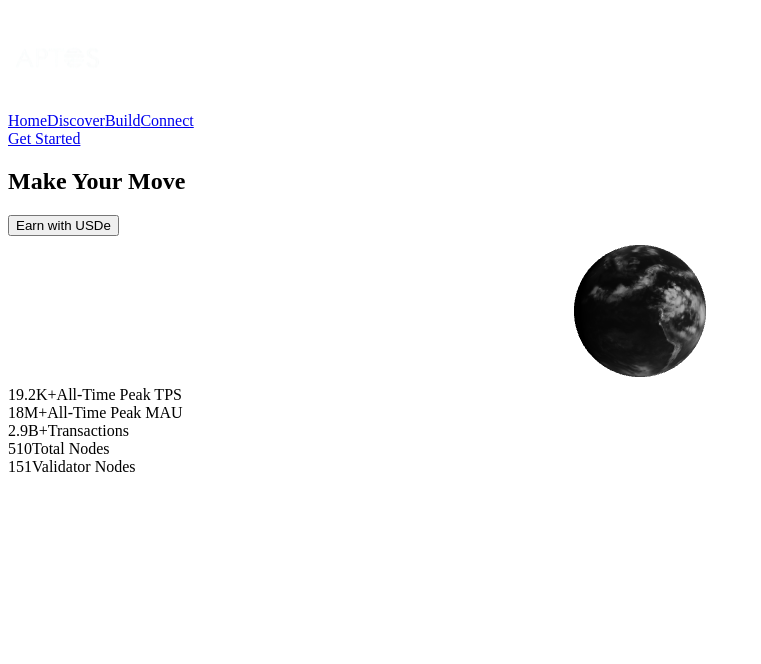
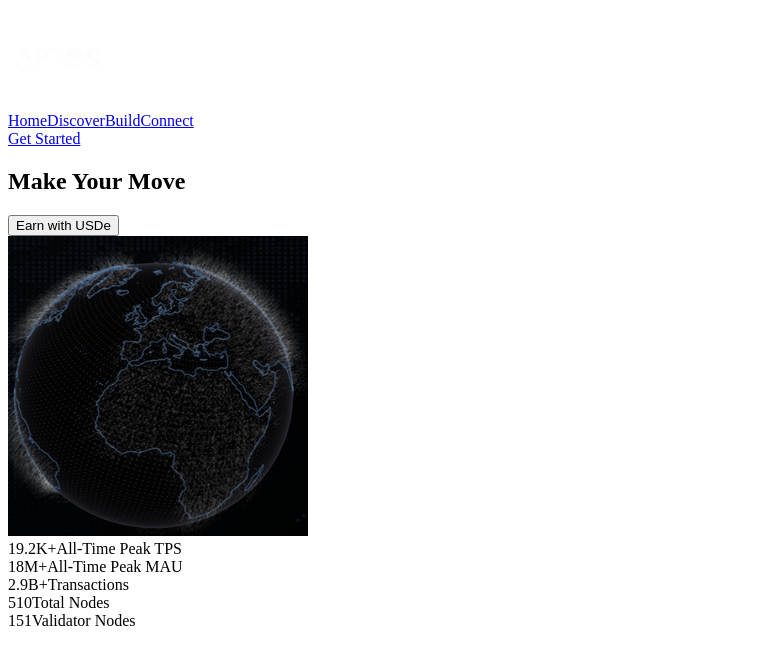
Before and after one commit to HaswanthTamil/aptos-redesign-haswanth, a Next.js app: page /Hero in a window 1280 px wide. Shown: the top 664 px of the page, without its empty margins (0-761 px from the left). Built offline with nearby package versions, Linux system fonts and the light colour scheme.

Commit message:
Fix build errors

```diff
--- a/src/app/page.tsx
+++ b/src/app/page.tsx
@@ -1,6 +1,6 @@
 // /app/page.tsx
 
-// HeroGlobe.tsx
+"use client"
 import ParticlesBG from "@/components/backgrounds/ParticlesBG"
 import Hero from "@/pages/Hero"
 
--- a/src/components/backgrounds/HeroGlobe.tsx
+++ b/src/components/backgrounds/HeroGlobe.tsx
@@ -1,25 +1,25 @@
-"use client"
-import { Canvas, useLoader } from "@react-three/fiber"
-import { useRef } from "react"
-import { TextureLoader } from "three"
+// "use client"
+// import { Canvas, useLoader } from "@react-three/fiber"
+// import { useRef } from "react"
+// import { TextureLoader } from "three"
 
-export default function HeroGlobe() {
-  const scene = useRef(null)
+// export default function HeroGlobe() {
+//   const scene = useRef(null)
 
-  const [color, normal, aoMap] = useLoader(TextureLoader, [
-    "/globe/color.jpg",
-    "/globe/normal.png",
-    "/globe/occlusion.jpg",
-  ])
+//   const [color, normal, aoMap] = useLoader(TextureLoader, [
+//     "/globe/color.jpg",
+//     "/globe/normal.png",
+//     "/globe/occlusion.jpg",
+//   ])
 
-  return (
-    <Canvas ref={scene}>
-      <ambientLight intensity={0.1} />
-      <directionalLight intensity={3.5} position={[100, 0, 80]} />
-      <mesh scale={2.8}>
-        <sphereGeometry args={[1, 64, 64]} />
-        <meshStandardMaterial map={color} normalMap={normal} aoMap={aoMap} />
-      </mesh>
-    </Canvas>
-  )
-}
+//   return (
+//     <Canvas ref={scene}>
+//       <ambientLight intensity={0.1} />
+//       <directionalLight intensity={3.5} position={[100, 0, 80]} />
+//       <mesh scale={2.8}>
+//         <sphereGeometry args={[1, 64, 64]} />
+//         <meshStandardMaterial map={color} normalMap={normal} aoMap={aoMap} />
+//       </mesh>
+//     </Canvas>
+//   )
+// }
--- a/src/pages/Hero.tsx
+++ b/src/pages/Hero.tsx
@@ -1,7 +1,10 @@
 // /pages/Hero.tsx
 
-import HeroGlobe from "@/components/backgrounds/HeroGlobe"
+"use client"
+
+// import HeroGlobe from "@/components/backgrounds/HeroGlobe"
 import Header from "@/components/Header"
+import Image from "next/image"
 
 const stats = [
   { title: "All-Time Peak TPS", value: "19.2K+" },
@@ -28,11 +31,12 @@ const Hero = () => {
             </div>
             <div className="flex h-[300px] w-[300px] items-center justify-center">
               <div>
-                <HeroGlobe />
+                {/* <HeroGlobe /> */}
+                <Image src="/globe2.png" alt="" width={300} height={300} />
               </div>
             </div>
           </div>
-          <div className="flex flex-row items-center justify-around border-t-2 py-2 border-[var(--fadeblue)]">
+          <div className="flex flex-row items-center justify-around border-t-2 mt-5 py-2 border-[var(--fadeblue)]">
             {stats.map((stat, index) => (
               <div
                 key={index}
```
Also changed, not shown: public/globe.png (added), public/globe2.png (added).
